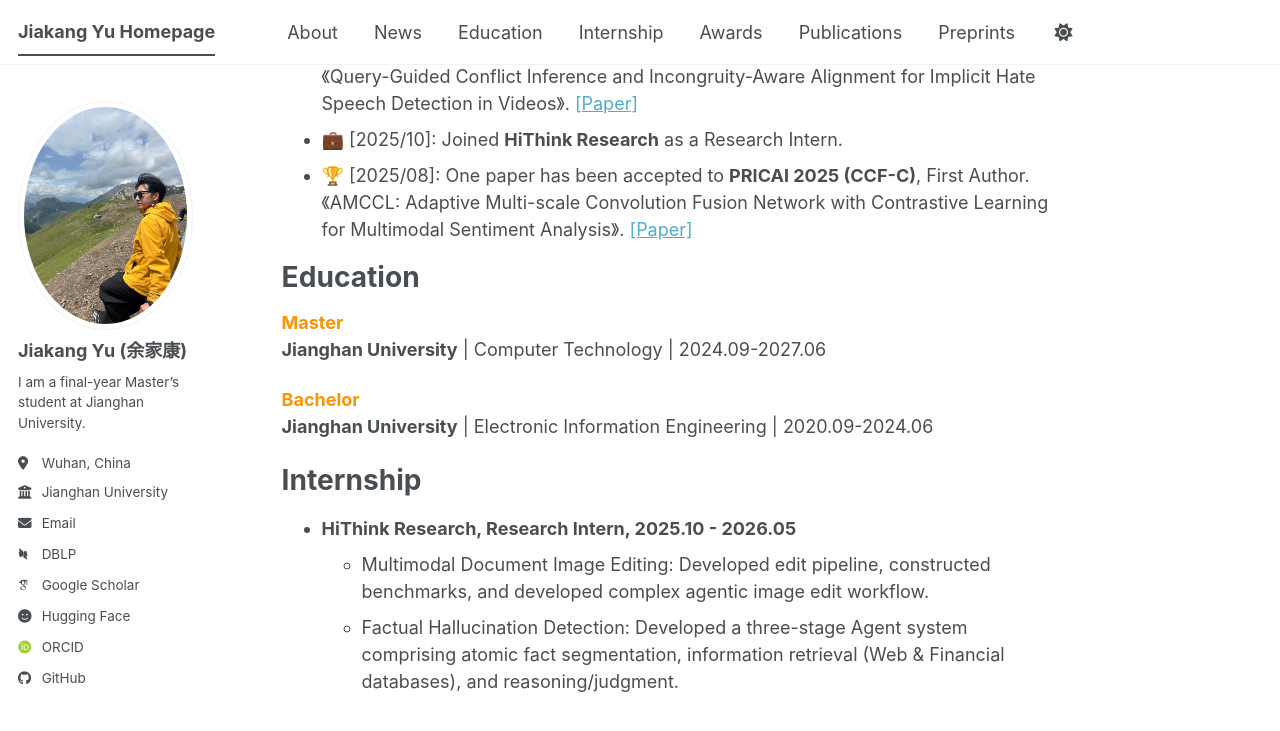
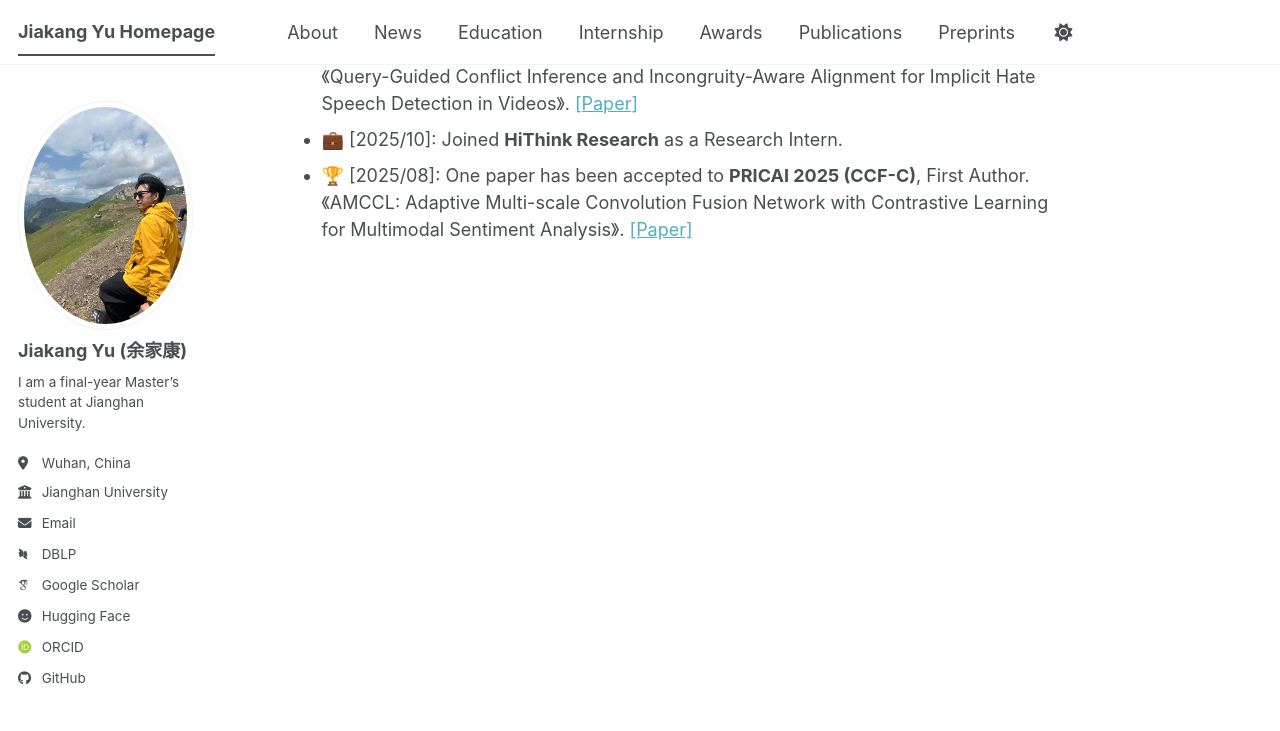
Before and after one commit to kaka-yjk/kaka-yjk.github.io, a Jekyll site: the page built from _pages/about.md, in a window 1280 px wide and 900 px high, scrolled down 616 px. Shown: the top 731 px of the window. Built offline with Jekyll 4.4.1, drawn with Linux system fonts in a browser that asks for light colours; some web fonts are replaced; a script bundle is joined from its source files by our own code; library files that are not in the unit come from our copies.

Commit message:
Move education and internship to standalone pages

```diff
--- a/_data/navigation.yml
+++ b/_data/navigation.yml
@@ -6,10 +6,10 @@ main:
     url: /#news
 
   - title: "Education"
-    url: /#education
+    url: /education/
 
   - title: "Internship"
-    url: /#intern
+    url: /internship/
 
   - title: "Awards"
     url: /awards/
--- a/_pages/about.md
+++ b/_pages/about.md
@@ -22,15 +22,3 @@ Hello! I am a final-year Master's student at Jianghan University. I am currently
 * 🚀 [2026/04]: One paper has been accepted to **ICMR 2026 (CCF-B)**, Second Author. 《Query-Guided Conflict Inference and Incongruity-Aware Alignment for Implicit Hate Speech Detection in Videos》. [[Paper]](https://doi.org/10.1145/3805622.3810673)
 * 💼 [2025/10]: Joined **HiThink Research** as a Research Intern.
 * 🏆 [2025/08]: One paper has been accepted to **PRICAI 2025 (CCF-C)**, First Author. 《AMCCL: Adaptive Multi-scale Convolution Fusion Network with Contrastive Learning for Multimodal Sentiment Analysis》. [[Paper]](https://doi.org/10.1007/978-981-95-7081-2_34)
-
-<h1 id="education">Education</h1>
-<p><strong class="education-degree">Master</strong><br>
-<strong>Jianghan University</strong> | Computer Technology | 2024.09-2027.06</p>
-
-<p><strong class="education-degree">Bachelor</strong><br>
-<strong>Jianghan University</strong> | Electronic Information Engineering | 2020.09-2024.06</p>
-
-<h1 id="intern">Internship</h1>
-* **HiThink Research, Research Intern, 2025.10 - 2026.05**
-  * Multimodal Document Image Editing: Developed edit pipeline, constructed benchmarks, and developed complex agentic image edit workflow.
-  * Factual Hallucination Detection: Developed a three-stage Agent system comprising atomic fact segmentation, information retrieval (Web & Financial databases), and reasoning/judgment.
```
Also changed, not shown: _pages/education.md (added, +12 -0 lines), _pages/internship.md (added, +10 -0 lines).
